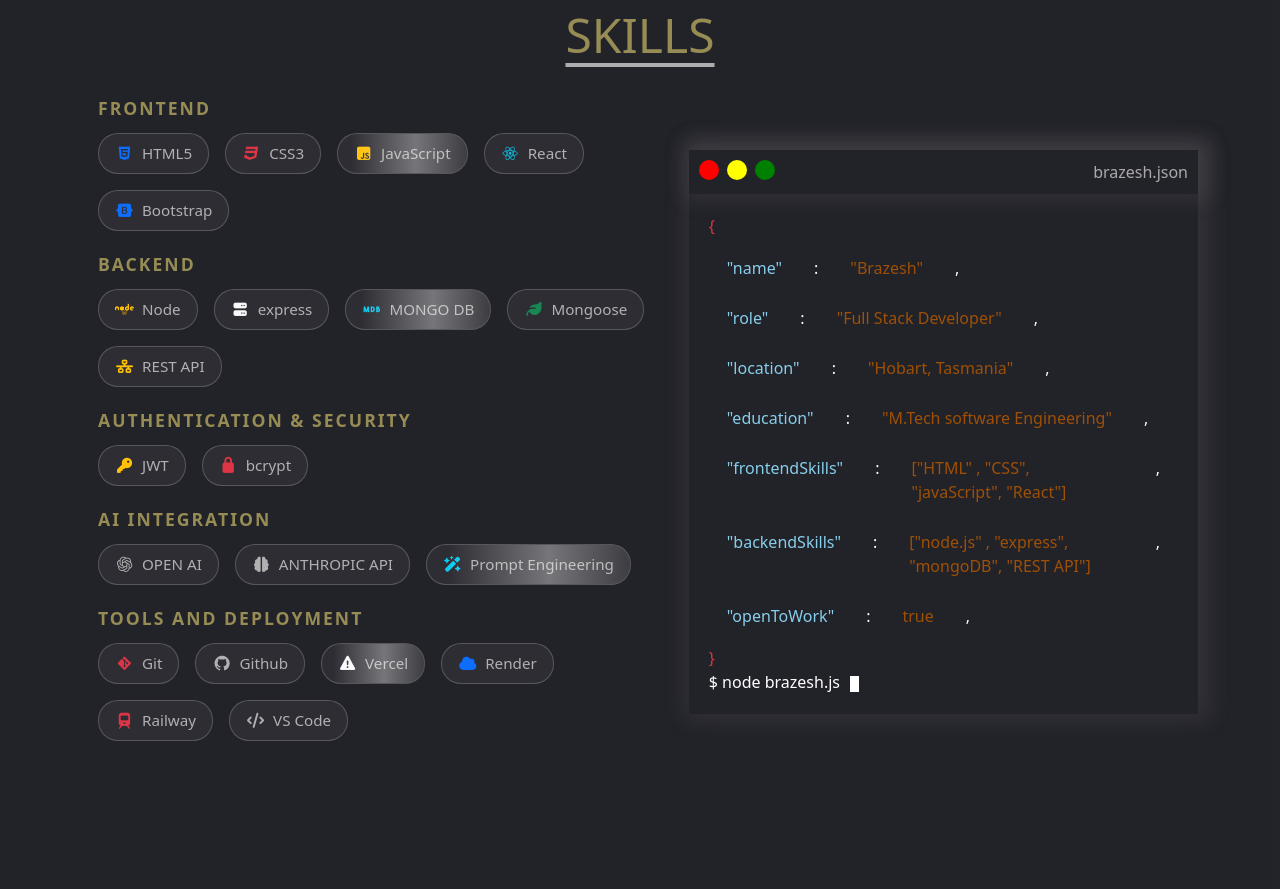
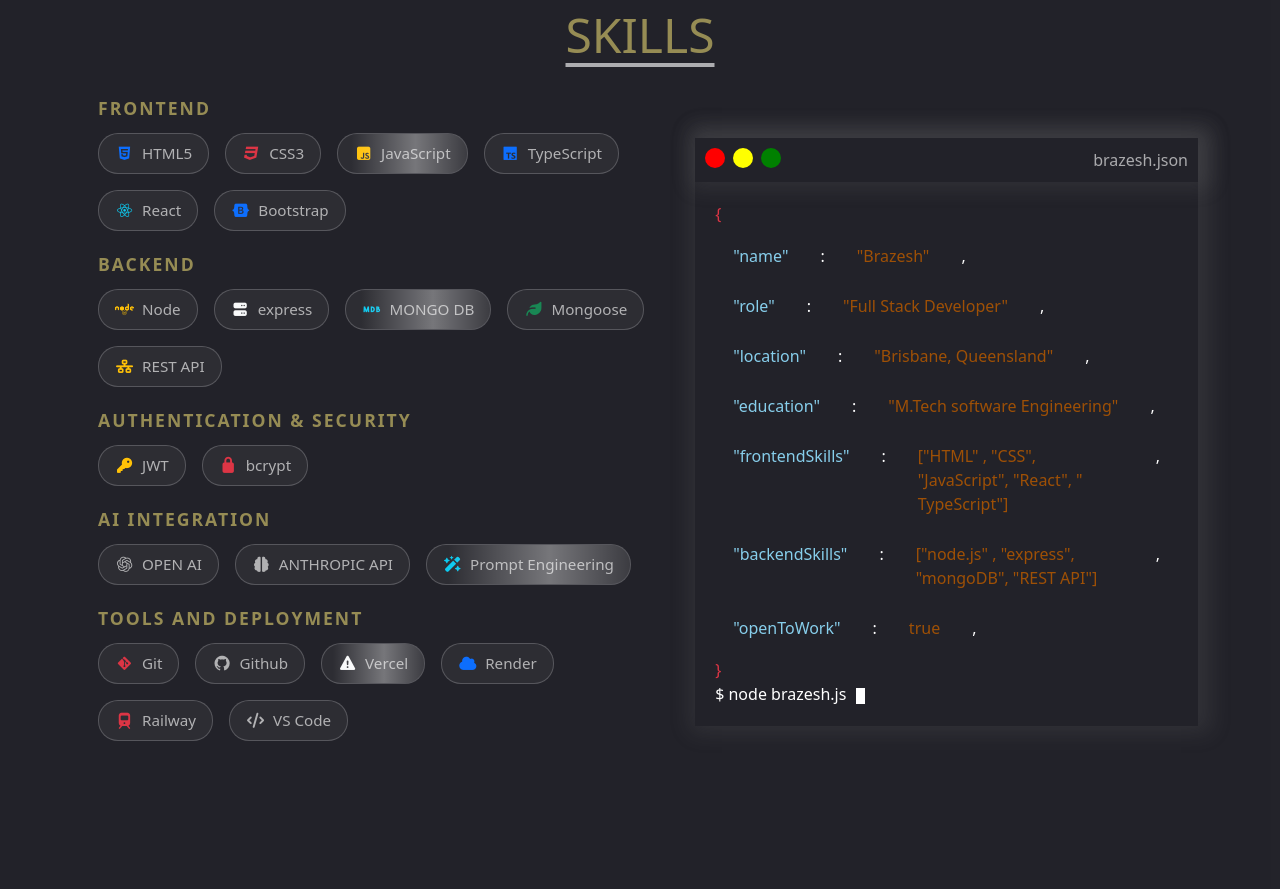
Before and after one commit to bguragain1023-web/Brazesh-Guragain, a React (Vite) app: page / in a window 1280 px wide. Shown: the part 1080-1969 px from the top of the page. Built offline with nearby package versions, Linux system fonts and the light colour scheme; a web font is replaced by a local one.

Commit message:
update skill section and newer version of fonawesome

```diff
--- a/index.html
+++ b/index.html
@@ -6,10 +6,11 @@
     <meta name="viewport" content="width=device-width, initial-scale=1.0" />
 
     <!-- fontawesome  -->
+
     <link
       rel="stylesheet"
-      href="https://cdnjs.cloudflare.com/ajax/libs/font-awesome/7.0.1/css/all.min.css"
-      integrity="sha512-2SwdPD6INVrV/lHTZbO2nodKhrnDdJK9/kg2XD1r9uGqPo1cUbujc+IYdlYdEErWNu69gVcYgdxlmVmzTWnetw=="
+      href="https://cdnjs.cloudflare.com/ajax/libs/font-awesome/7.3.1/css/all.min.css"
+      integrity="sha512-QeR2VH+lsBE5LSAe1Q5EnTBbe7XTBubt8dG93Y7gidSgdMCr8nVqKcfKAMyN96SV8KDbZVTDXChatu5G2KQGzg=="
       crossorigin="anonymous"
       referrerpolicy="no-referrer"
     />
@@ -21,10 +22,10 @@
       href="https://fonts.googleapis.com/css2?family=Jersey+20&display=swap"
       rel="stylesheet"
     />
- <link
-    rel="stylesheet"
-    href="https://cdnjs.cloudflare.com/ajax/libs/animate.css/4.1.1/animate.min.css"
-  />
+    <link
+      rel="stylesheet"
+      href="https://cdnjs.cloudflare.com/ajax/libs/animate.css/4.1.1/animate.min.css"
+    />
     <link
       href="https://cdn.jsdelivr.net/npm/bootstrap@5.3.8/dist/css/bootstrap.min.css"
       rel="stylesheet"
--- a/src/components/Skills.jsx
+++ b/src/components/Skills.jsx
@@ -24,6 +24,11 @@
                   <i className="fa-brands fa-square-js text-warning"></i>{" "}
                   JavaScript
                 </span>
+                <span className="skill-item">
+                  <i className="fa-brands fa-typescript text-primary"></i>
+                  TypeScript
+                </span>
+
                 <span className="skill-item">
                   <i className="fa-brands fa-react text-info"></i> React
                 </span>
@@ -139,7 +144,7 @@
               <div className="code-line">
                 <span className="v-name">"location"</span>
                 <span>:</span>
-                <span className="value">"Hobart, Tasmania"</span>,
+                <span className="value">"Brisbane, Queensland"</span>,
                 <br />
               </div>
               <div className="code-line">
@@ -152,7 +157,7 @@
                 <span className="v-name">"frontendSkills"</span>
                 <span>:</span>
                 <span className="value">
-                  ["HTML" , "CSS", "javaScript", "React"]
+                  ["HTML" , "CSS", "JavaScript", "React", " TypeScript"]
                 </span>
                 ,
                 <br />
```
